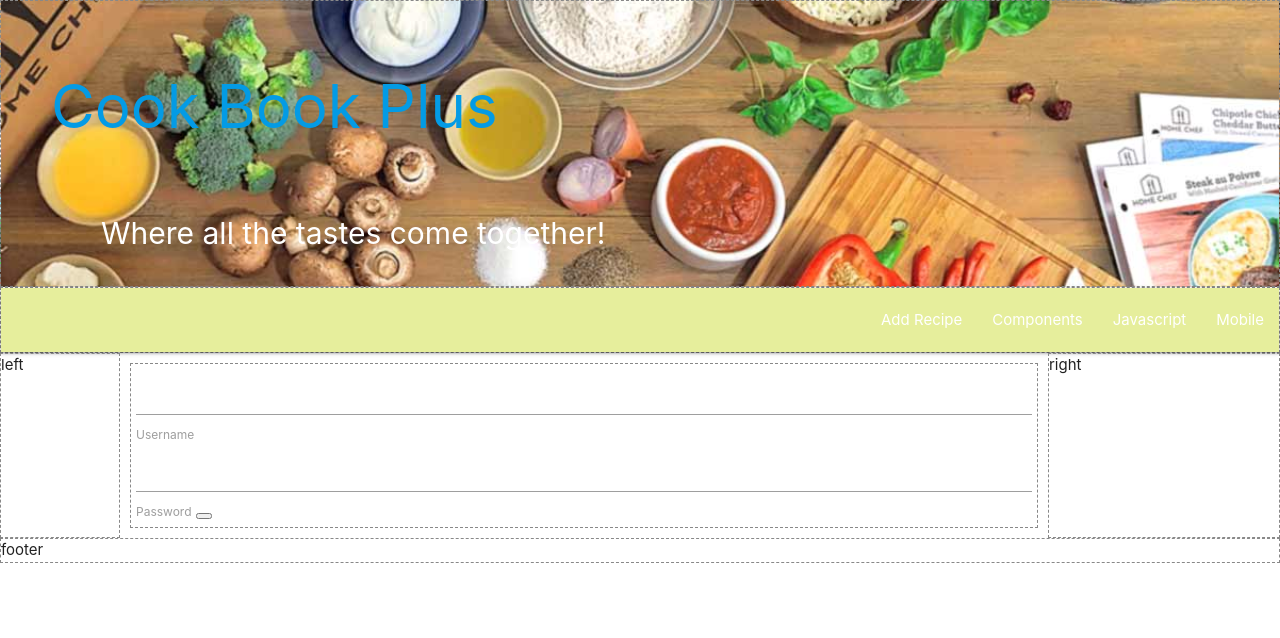
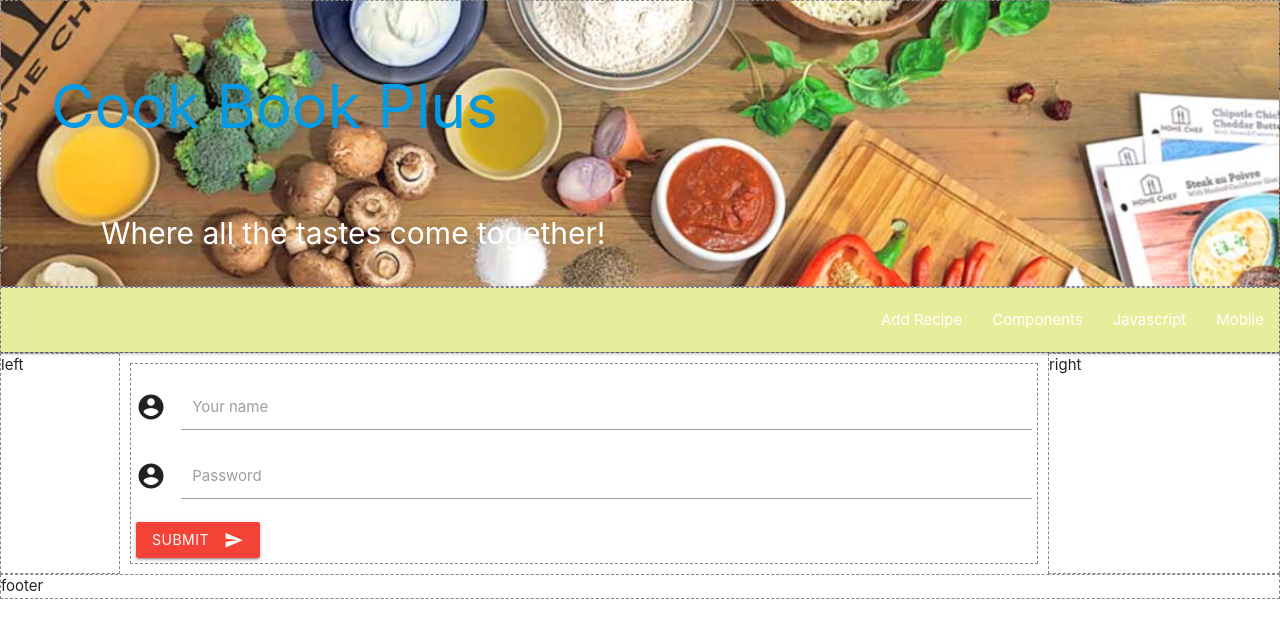
Before and after one commit to TaigaTenori/project4, a Flask app: page /login in a window 1280 px wide. Shown: the top 638 px of the page. Run offline with Flask 2, Linux system fonts and the light colour scheme; some libraries are stand-ins or nearby versions.

Commit message:
Added user registration - basic but functional

```diff
--- a/app.py
+++ b/app.py
@@ -30,9 +30,6 @@ with app.app_context():
 
 @app.route('/login', methods=['POST', 'GET'])
 def login():
-    print(' ')
-    print(generate_password_hash('suchsecret'))
-    print(' ')
     if 'user' in session:
         return render_template('login.html', user = session['user'])
 
@@ -48,6 +45,13 @@ def login():
 
 @app.route('/register', methods = ['POST', 'GET'])
 def register():
+    if request.method == 'POST':
+        user = mongo.db.users.find_one({ "name": request.form['user'] })
+        if user:
+            return render_template('register.html', form = request.form) # send the form back so we can prefill the inputs for another attempt.
+        else:
+            mongo.db.users.insert_one( { "name" : request.form['user'], "email" : request.form['email'], "password" : generate_password_hash(request.form['password'])})
+            return render_template('register.html', success = True )
 
     return render_template('register.html')
 
--- a/templates/login.html
+++ b/templates/login.html
@@ -3,13 +3,21 @@
 
   <div class="main">
     {%if not user %}
-    <form action="login" method="POST">
-        <input type="text" name="user"/>
-        <label for="user">Username</label>
-        <input type="text" name="password"/>
-        <label for="password">Password</label>
-        <button type="submit"></button>
-    </form>
+        <form action="{{url_for('login')}}" method="POST" class="col s6">
+            <div class="input-field col s6">
+            <i class="material-icons prefix">account_circle</i>
+            <input name="user" id="user" type="text" class="validate">
+            <label for="user">Your name</label>
+            </div>
+            <div class="input-field col s6">
+            <i class="material-icons prefix">account_circle</i>
+            <input name="password" id="password" type="text" class="validate">
+            <label for="password">Password</label>
+            </div>
+            <button class="btn waves-effect waves-light red" type="submit" name="action">Submit
+                <i class="material-icons right">send</i>
+            </button>
+        </form>
     {% else %}
     <p>You are logged in as {{user}}!</p>
     {% endif %}
```
Also changed, not shown: templates/register.html (+32 -0 lines).
